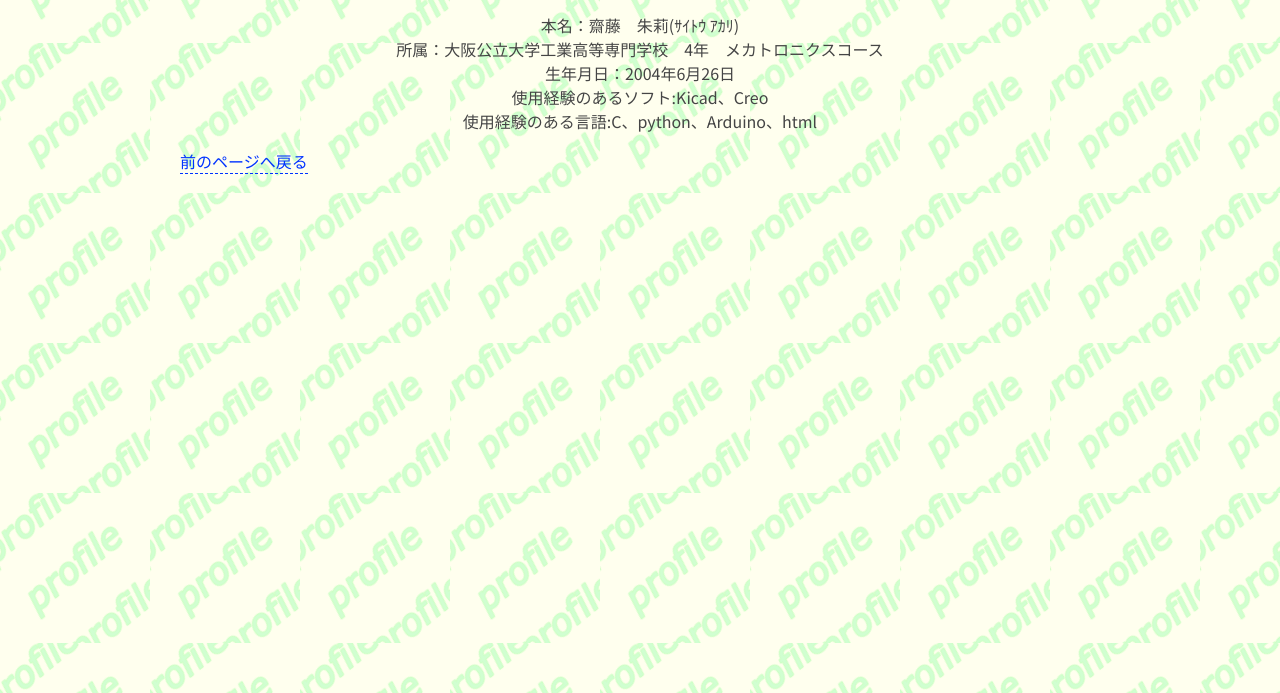
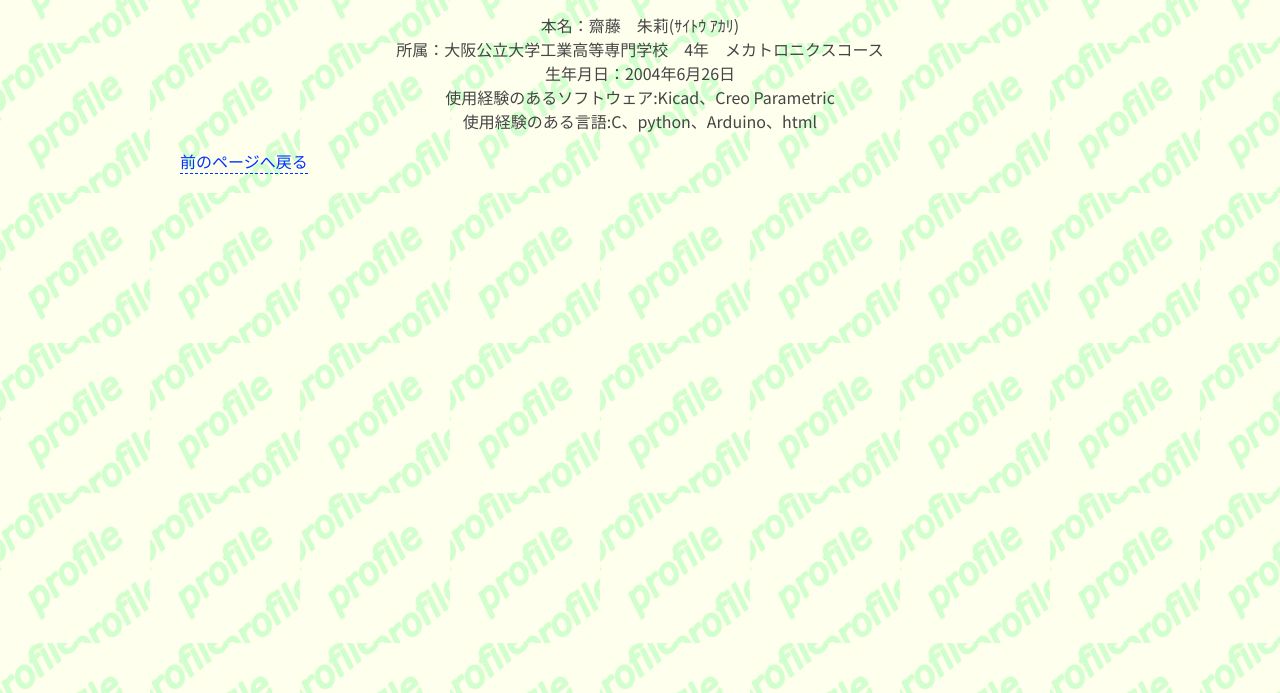
Before and after one commit to SaitoAkari/portfolio, a plain HTML site: page profile.html in a window 1280 px wide. Shown: the part 107-800 px from the top of the page. Drawn offline with Linux system fonts and the light colour scheme.

Commit message:
Add files via upload

```diff
--- a/profile.html
+++ b/profile.html
@@ -21,6 +21,6 @@
     <p style="text-align:center"><font size="14" color="blue" ><i><b>プロフィール</b></i></font></p>
 
        <p style="text-align:center">本名：齋藤　朱莉(ｻｲﾄｳ ｱｶﾘ)<br/>所属：大阪公立大学工業高等専門学校　4年　メカトロニクスコース<br/>
-       生年月日：2004年6月26日<br/>使用経験のあるソフト:Kicad、Creo<br/>使用経験のある言語:C、python、Arduino、html</p>
+       生年月日：2004年6月26日<br/>使用経験のあるソフトウェア:Kicad、Creo Parametric<br/>使用経験のある言語:C、python、Arduino、html</p>
 
        <a href="index.html">前のページへ戻る</a>
```
